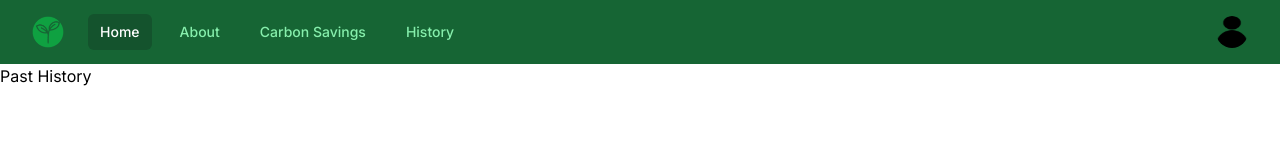
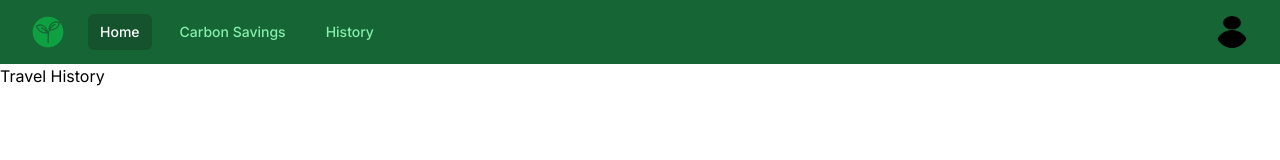
Before and after one commit to Lyxxx2003/EcoWanderers, a Next.js app in the folder ecowand/: page /history in a window 1280 px wide. Shown: the top 160 px of the page. Built offline with nearby package versions, Linux system fonts and the light colour scheme.

Commit message:
Solve bugs for "Carbon Savings"

```diff
--- a/ecowand/src/app/history/page.tsx
+++ b/ecowand/src/app/history/page.tsx
@@ -1,7 +1,7 @@
 import React from "react";
 
 const History = () => {
-  return <div>Past History</div>;
+  return <div>Travel History</div>;
 };
 
 export default History;
--- a/ecowand/src/app/navigation/navbar/navbar.tsx
+++ b/ecowand/src/app/navigation/navbar/navbar.tsx
@@ -1,20 +1,15 @@
 import React from "react";
-import Image from "next/image";
-import Link from "next/link";
-import Logo from "./Logo";
-import Button from "./Button";
 import { Fragment } from 'react'
 import { Disclosure, Menu, Transition } from '@headlessui/react'
 
 
 const navigation = [
   { name: 'Home', href: '/', current: true },
-  { name: 'About', href: '/about', current: false },
-  { name: 'Carbon Savings', href: '/savings', current: false },
+  { name: 'Carbon Savings', href: '/saving', current: false },
   { name: 'History', href: '/history', current: false },
 ]
 
-function classNames(...classes) {
+function classNames(...classes: string[]): string {
   return classes.filter(Boolean).join(' ')
 }
 
--- a/ecowand/src/app/navigation/navigation.tsx
+++ b/ecowand/src/app/navigation/navigation.tsx
@@ -1,6 +1,6 @@
 "use client";
 import { useState } from "react";
-import Navbar from "./navbar/Navbar";
+import Navbar from "./navbar/navbar";
 import Sidebar from "./sidebar/sidebar";
 
 const Navigation = () => {
```
Also changed, not shown: 1 other file (tests, documents, lock files or other folders).
